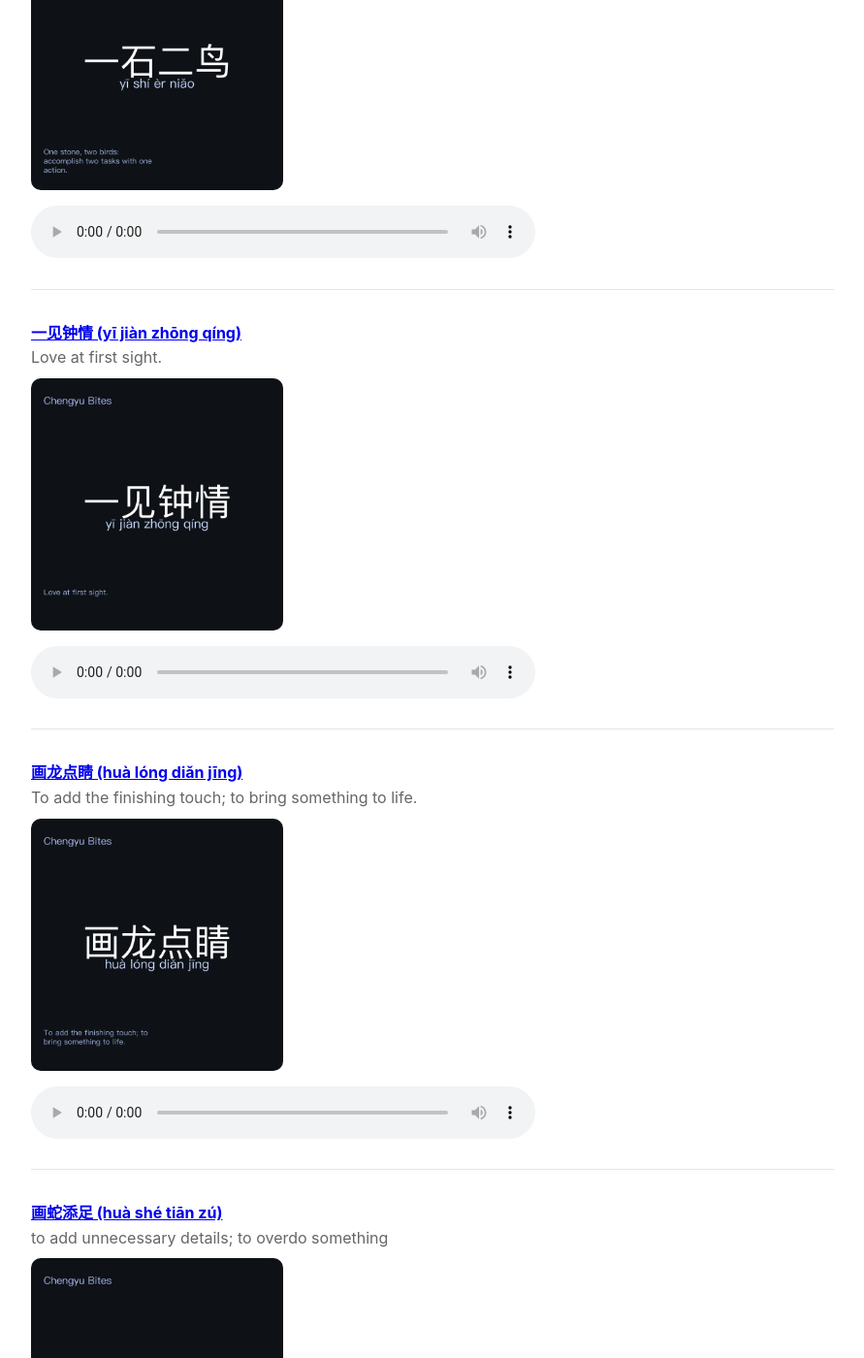
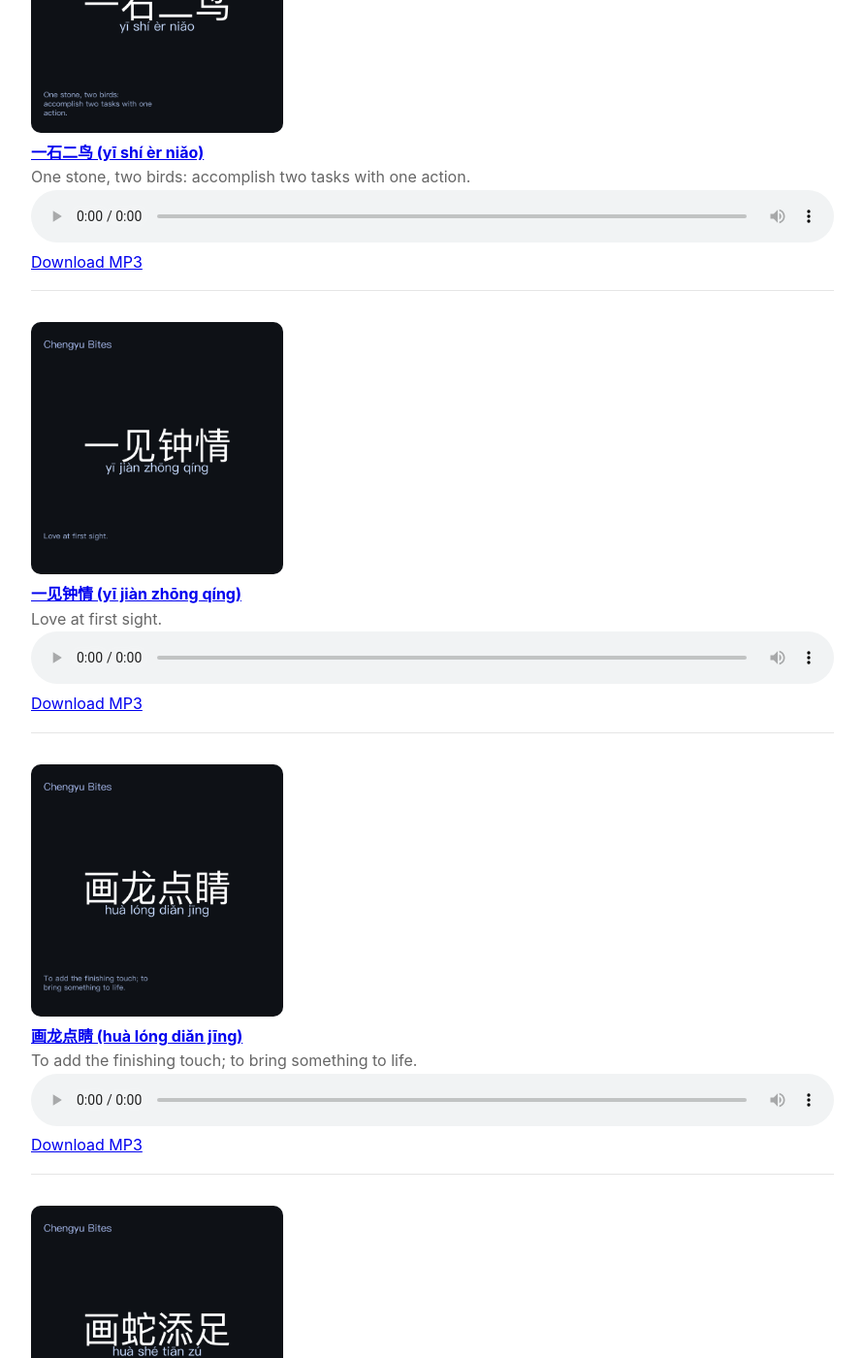
Before and after one commit to kohlenberg/chengyudaily, a Jekyll site: the page built from index.html, in a window 1280 px wide and 1400 px high, scrolled down 307 px. Shown: the whole window at 97% size, without its empty margins (194-1085 px from the left). Built offline with Jekyll 4.4.1, drawn with Linux system fonts in a browser that asks for light colours; some of the changed text lies outside the part shown.

Commit message:
Update episode-card.html

```diff
--- a/_includes/episode-card.html
+++ b/_includes/episode-card.html
@@ -1,16 +1,32 @@
 {% comment %}
-Usage inside a loop:
+Usage in index.html:
   {% include episode-card.html post=post %}
 {% endcomment %}
 <li class="episode-card">
-  <strong><a href="{{ include.post.url | relative_url }}">{{ include.post.title }}</a></strong><br>
-  {% if include.post.description %}
-    <span class="muted">{{ include.post.description }}</span><br>
+  {% if include.post.cover_image %}
+    <img
+      class="episode-cover"
+      src="{{ include.post.cover_image | relative_url }}"
+      alt="{{ include.post.title }}">
   {% endif %}
-  {% if include.post.cover_image %}
-    <img class="episode-cover" src="{{ include.post.cover_image | relative_url }}" alt="{{ include.post.title }}">
-  {% endif %}
+
+  <div class="episode-head">
+    <strong class="episode-title">
+      <a href="{{ include.post.url | relative_url }}">{{ include.post.title }}</a>
+    </strong>
+    {% if include.post.description %}
+      <div class="episode-desc muted">{{ include.post.description }}</div>
+    {% endif %}
+  </div>
+
   {% if include.post.audio_url %}
-    {% include audio.html src=include.post.audio_url %}
+    <div class="episode-audio">
+      <audio controls preload="metadata" playsinline>
+        <source src="{{ include.post.audio_url | relative_url }}" type="audio/mpeg">
+      </audio>
+      <a class="episode-download" href="{{ include.post.audio_url | absolute_url }}" download>
+        Download MP3
+      </a>
+    </div>
   {% endif %}
 </li>
```
